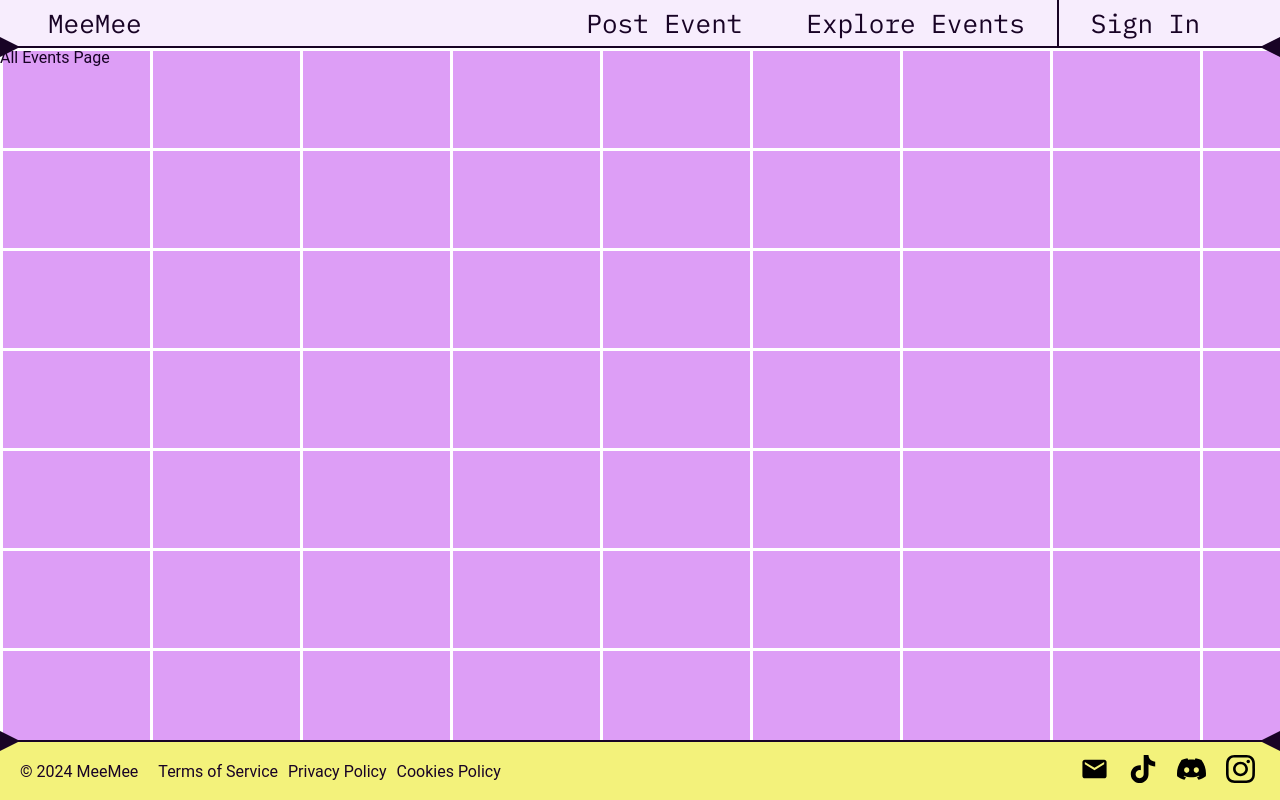
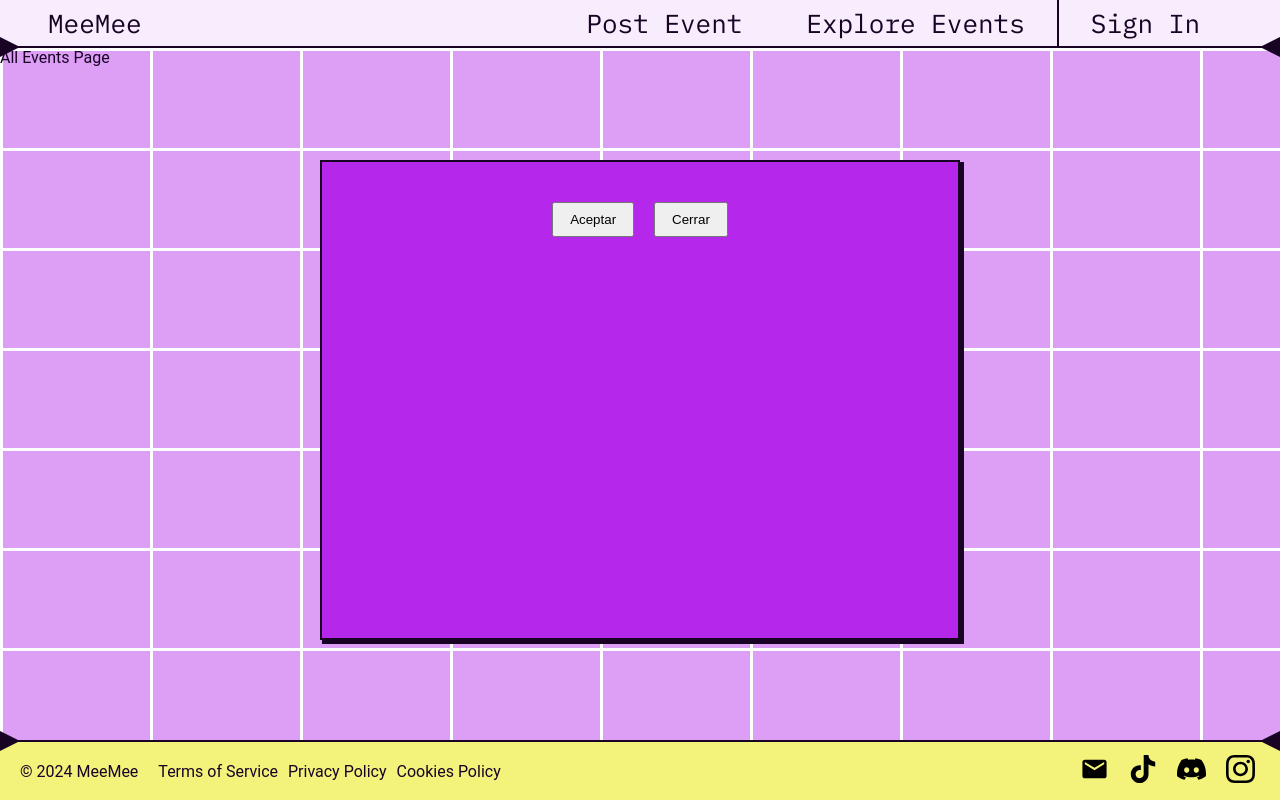
Before and after one commit to Edu0ff/meetup-clone, a React (Vite) app in the folder frontend/: page /events in a window 1280 px wide. Built offline with nearby package versions, Linux system fonts and the light colour scheme.

Commit message:
confirmBox, eventPage

```diff
--- a/frontend/src/App.jsx
+++ b/frontend/src/App.jsx
@@ -31,10 +31,8 @@ function App() {
         <Route path="/privacy" element={<PrivacyPage />} />
         <Route path="/cookie" element={<CookiePage />} />
         <Route path="/postevent" element={<PostEventPage />} />
-        {/* PRIVADA postevent */}
+        {/* PRIVADA postevent,/profile/:nickname"  */}
         {/* <Route element={<PrivateRoutes />}>
-          <Route path="/profile/:nickname" element={<ProfilePage />} />
-
         </Route> */}
       </Routes>
       <Footer />
--- a/frontend/src/components/ConfirmBox/index.jsx
+++ b/frontend/src/components/ConfirmBox/index.jsx
@@ -1,8 +1,17 @@
-import React from "react";
+import React, { useState } from "react";
 import "./style.css";
 
-function ConfirmBox() {
-  return <p>ConfirmBox</p>;
-}
-
+const ConfirmBox = ({ message, onConfirm, onCancel }) => {
+  return (
+    <div className="confirmation-box">
+      <div className="confirmation-content">
+        <p>{message}</p>
+        <div className="confirmation-buttons">
+          <button onClick={onConfirm}>Aceptar</button>
+          <button onClick={onCancel}>Cerrar</button>
+        </div>
+      </div>
+    </div>
+  );
+};
 export default ConfirmBox;
--- a/frontend/src/components/ConfirmBox/style.css
+++ b/frontend/src/components/ConfirmBox/style.css
@@ -0,0 +1,29 @@
+.confirmation-box {
+  position: fixed;
+  top: 50%;
+  left: 50%;
+  height: 30rem;
+  width: 40rem;
+  background-color: var(--primary);
+  transform: translate(-50%, -50%);
+  border-radius: none;
+  outline: none;
+  border: 2px solid var(--text);
+  box-shadow: 3px 3px 0 1px rgba(24, 3, 37);
+  padding: 20px;
+  z-index: 1000;
+}
+
+.confirmation-content {
+  text-align: center;
+}
+
+.confirmation-buttons {
+  margin-top: 20px;
+}
+
+.confirmation-buttons button {
+  margin: 0 10px;
+  padding: 8px 16px;
+  cursor: pointer;
+}
--- a/frontend/src/components/Footer/index.jsx
+++ b/frontend/src/components/Footer/index.jsx
@@ -21,28 +21,28 @@ const Footer = () => {
           target="_blank"
           rel="noopener noreferrer"
         >
-          <img src="icons\mail.svg" alt="mail" />
+          <img src="../icons\mail.svg" alt="mail" />
         </a>
         <a
           href="https://www.tiktok.com/"
           target="_blank"
           rel="noopener noreferrer"
         >
-          <img src="icons\tik-tok.svg" alt="tik-tok" />
+          <img src="../icons/tik-tok.svg" alt="tik-tok" />
         </a>
         <a
           href="https://discord.com/"
           target="_blank"
           rel="noopener noreferrer"
         >
-          <img src="icons\discord.svg" alt="discord" />
+          <img src="../icons\discord.svg" alt="discord" />
         </a>
         <a
           href="https://www.instagram.com/"
           target="_blank"
           rel="noopener noreferrer"
         >
-          <img src="icons\instagram.svg" alt="instagram" />
+          <img src="../icons\instagram.svg" alt="instagram" />
         </a>
       </div>
     </footer>
--- a/frontend/src/pages/AllEventsPage/index.jsx
+++ b/frontend/src/pages/AllEventsPage/index.jsx
@@ -1,10 +1,12 @@
 import React from "react";
 import "./style.css";
+import ConfirmBox from "../../components/ConfirmBox";
 
 function AllEventsPage() {
   return (
     <main className="events-page">
       <p>All Events Page</p>
+      <ConfirmBox />
     </main>
   );
 }
--- a/frontend/src/pages/EventPage/index.jsx
+++ b/frontend/src/pages/EventPage/index.jsx
@@ -3,8 +3,39 @@ import "./style.css";
 
 function EventPage() {
   return (
-    <main>
-      <p>Event Page</p>
+    <main className="event-page">
+      <div className="goback-banner">
+        <p>Go Back</p>
+      </div>
+      <div className="event-container">
+        <h1 className="event-title">Event Title</h1>
+        <div className="event-locationinfo">
+          <div className="event-map">EventMap</div>
+          <div className="event-location">and info</div>
+        </div>
+        <div className="event-time">Date and hour</div>
+        <div className="event-going">9 going</div>
+        <div className="event-signme">
+          <button className="button-signme">Sign me up!</button>
+        </div>
+        <div>
+          <img src="" alt="" />
+        </div>
+        <div>
+          <p>
+            Lorem ipsum dolor sit amet consectetur adipisicing elit. Hic,
+            dolorum nesciunt ut amet magnam dignissimos dicta eos a magni
+            adipisci? Laudantium expedita ipsam aut esse hic voluptatibus qui
+            praesentium maxime.
+          </p>
+          <div>
+            <img src="" alt="" />
+            <div>
+              <p>Orgnized by</p>
+            </div>
+          </div>
+        </div>
+      </div>
     </main>
   );
 }
--- a/frontend/src/pages/EventPage/style.css
+++ b/frontend/src/pages/EventPage/style.css
@@ -0,0 +1,39 @@
+.event-page {
+  background-image: linear-gradient(#ffffff 3px, transparent 3px),
+    linear-gradient(to right, #ffffff 3px, transparent 3px);
+  background-size: 150px 100px;
+  background-color: #dd9ef6;
+  display: flex;
+  justify-content: center;
+  align-items: center;
+}
+
+.goback-banner {
+  background-color: var(--secondary);
+  color: var(--text);
+  font-weight: 600;
+  border-radius: none;
+  border: 2px solid var(--text);
+  font-size: 18px;
+  width: 11rem;
+  height: 2.7rem;
+  padding: 10px;
+  box-shadow: 3px 3px 0 1px rgba(24, 3, 37);
+  margin-left: -3px;
+}
+
+.goback-banner p {
+  margin-left: 2.5rem;
+}
+
+.event-container {
+  width: 100%;
+  max-width: 95vh;
+  max-height: 100vh;
+  border-radius: none;
+  border: 2px solid var(--text);
+  box-sizing: border-box;
+  box-shadow: 3px 3px 0 1px rgba(24, 3, 37);
+  outline: none;
+  background-color: rgba(255, 255, 255, 0.5);
+}
```
